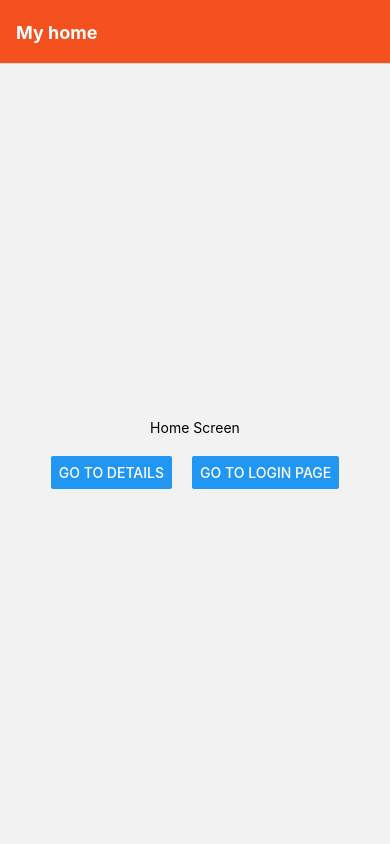
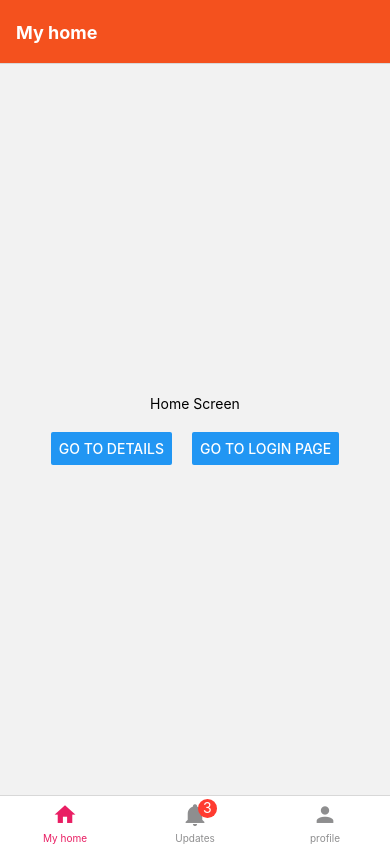
Before and after one commit to anamul01988/react-native-basic, a React Native app: screen / in a window 390 px wide. Built offline with nearby package versions, Linux system fonts and the light colour scheme.

Commit message:
toaster and drawer explored

```diff
--- a/App.js
+++ b/App.js
@@ -1,5 +1,5 @@
 import * as React from "react";
-import { View, Text, Button } from "react-native";
+import { View, Text, Button, TouchableOpacity } from "react-native";
 import {
   // Button,
   // Platform,
@@ -10,7 +10,9 @@ import {
 import { LoginScreen } from "./src/screens";
 import { NavigationContainer } from "@react-navigation/native";
 import { createNativeStackNavigator } from "@react-navigation/native-stack";
-
+import { createBottomTabNavigator } from "@react-navigation/bottom-tabs";
+import MaterialCommunityIcons from "react-native-vector-icons/MaterialCommunityIcons";
+import ToastManager, { Toast } from "toastify-react-native";
 function HomeScreen({ navigation }) {
   return (
     <View style={{ flex: 1, alignItems: "center", justifyContent: "center" }}>
@@ -60,16 +62,29 @@ function DetailsScreen({ navigation }) {
           title="Go back to first screen in stack"
           onPress={() => navigation.popToTop()}
         />
+        <ToastManager />
+        <TouchableOpacity
+          onPress={() => Toast.success("Promised is resolved")}
+          style={styles.buttonStyle}
+        >
+          <Text>SHOW SOME AWESOMENESS!</Text>
+        </TouchableOpacity>
       </View>
     </View>
   );
 }
-const Stack = createNativeStackNavigator();
+// const Stack = createNativeStackNavigator();
+const Stack = createBottomTabNavigator();
 export default function App() {
   return (
     <NavigationContainer>
       {/* <LoginScreen /> */}
-      <Stack.Navigator initialRouteName="Home">
+      <Stack.Navigator
+        initialRouteName="Home"
+        screenOptions={{
+          tabBarActiveTintColor: "#e91e63",
+        }}
+      >
         <Stack.Screen
           name="Home"
           component={HomeScreen}
@@ -82,17 +97,37 @@ export default function App() {
             headerTitleStyle: {
               fontWeight: "bold",
             },
+            tabBarIcon: ({ color, size }) => (
+              <MaterialCommunityIcons name="home" color={color} size={size} />
+            ),
           }}
         />
         <Stack.Screen
           name="Details"
           component={DetailsScreen}
-          options={{ title: "Details" }}
+          options={{
+            title: "Details",
+            tabBarLabel: "Updates",
+            tabBarIcon: ({ color, size }) => (
+              <MaterialCommunityIcons name="bell" color={color} size={size} />
+            ),
+            tabBarBadge: 3,
+          }}
         />
         <Stack.Screen
           name="Login"
           component={LoginScreen}
-          options={{ title: "Login page" }}
+          // options={{ title: "Login page" }}
+          options={{
+            tabBarLabel: "profile",
+            tabBarIcon: ({ color, size }) => (
+              <MaterialCommunityIcons
+                name="account"
+                color={color}
+                size={size}
+              />
+            ),
+          }}
         />
       </Stack.Navigator>
     </NavigationContainer>
@@ -114,4 +149,11 @@ const styles = StyleSheet.create({
     borderTopLeftRadius: 20,
     borderTopRightRadius: 20,
   },
+  buttonStyle: {
+    marginTop: 10,
+    backgroundColor: "white",
+    borderColor: "green",
+    borderWidth: 2,
+    padding: 10,
+  },
 });
--- a/package.json
+++ b/package.json
@@ -11,6 +11,7 @@
   "dependencies": {
     "@expo/metro-runtime": "~3.1.3",
     "@react-navigation/bottom-tabs": "^6.5.18",
+    "@react-navigation/drawer": "^6.6.13",
     "@react-navigation/native": "^6.1.15",
     "@react-navigation/native-stack": "^6.9.24",
     "expo": "~50.0.7",
@@ -21,7 +22,8 @@
     "react-native": "0.73.4",
     "react-native-safe-area-context": "4.8.2",
     "react-native-screens": "~3.29.0",
-    "react-native-web": "~0.19.6"
+    "react-native-web": "~0.19.6",
+    "toastify-react-native": "^5.0.0"
   },
   "devDependencies": {
     "@babel/core": "^7.20.0"
```
Also changed, not shown: 1 other file (tests, documents, lock files or other folders).
